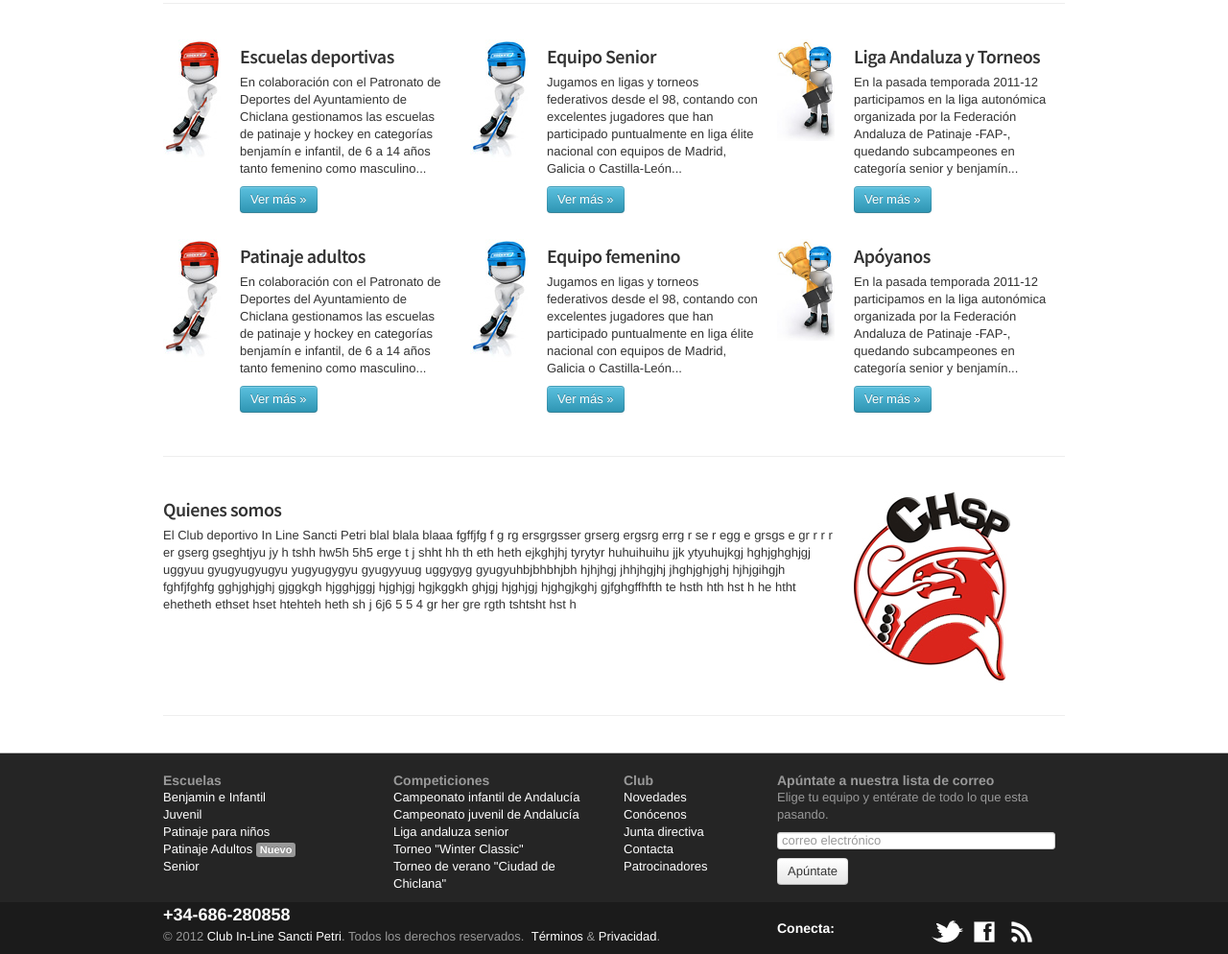
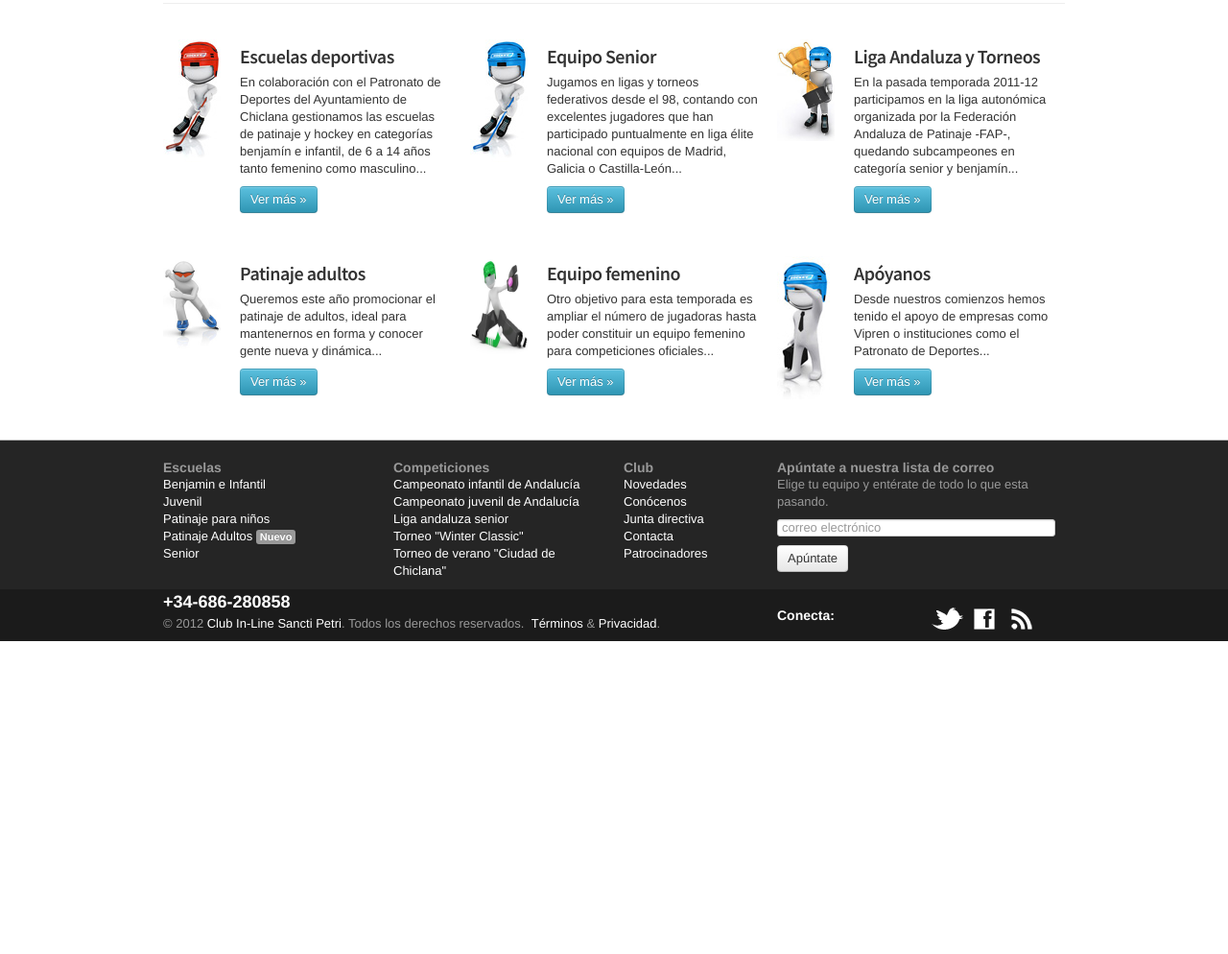
Before and after one commit to demula/inlinesanctipetri, a Python web app: template templates/index.html in a window 1280 px wide. Shown: the part 627-1621 px from the top of the page at 96% size. After the commit the page ends 1295 px from the top, so only its background shows below. Run offline with Jinja, Linux system fonts and the light colour scheme; the template is opened without the code that fills it, so the values that code supplies are empty; some libraries are stand-ins or nearby versions.

Commit message:
nuevos pics y cambi texto en secciones

```diff
--- a/templates/index.html
+++ b/templates/index.html
@@ -71,49 +71,35 @@
         </div>
       </div>
 	  <br>
+	  <br>
 	  <div class="row">
         <div class="span1">
-          <img alt='hockey man' src='/img/playing-hockey-red.jpg' />
+          <img alt='hockey man' src='/img/skater1.jpg' />
 		  </div>
 		  <div class="span3">
 		  <h2>Patinaje adultos</h2>
-          <p>En colaboración con el Patronato de Deportes del Ayuntamiento de Chiclana gestionamos las escuelas de patinaje y
-		  hockey en categorías benjamín e infantil, de 6 a 14 años tanto femenino como masculino...</p>
+          <p>Queremos este año promocionar el patinaje de adultos, ideal para mantenernos en forma y conocer gente nueva y dinámica...</p>
           <p><a class="btn btn-info" href="/escuelas">Ver más &raquo;</a></p>
         </div>
         <div class="span1">
-          <img alt='hockey man' src='/img/playing-hockey-blue.jpg' />
+          <img alt='hockey man' src='/img/goalie2grl.jpg' />
 		  </div>
 		  <div class="span3">
 		  <h2>Equipo femenino</h2>
-          <p>Jugamos en ligas y torneos federativos desde el 98, contando con excelentes jugadores que han participado puntualmente
-		  en liga élite nacional con equipos de Madrid, Galicia o Castilla-León...</p>
+          <p>Otro objetivo para esta temporada es ampliar el número de jugadoras hasta poder constituir un equipo femenino para competiciones oficiales...</p>
           <p><a class="btn btn-info" href="/senior/#equipo">Ver más &raquo;</a></p>
        </div>
         <div class="span1">
-          <img alt='hockey man' src='/img/hockytrophy.jpg' />
+          <img alt='hockey man' src='/img/blue-hocky-man-ejecutive.jpg' />
 		  </div>
 		  <div class="span3">
 		  <h2>Apóyanos</h2>
-          <p>En la pasada temporada 2011-12 participamos en la liga autonómica organizada por la Federación Andaluza de Patinaje -FAP-,
-		  quedando subcampeones en categoría senior y benjamín...</p>
+          <p>Desde nuestros comienzos hemos tenido el apoyo de empresas como Vipren o instituciones como el Patronato de Deportes...</p>
           <p><a class="btn btn-info" href="/competiciones">Ver más &raquo;</a></p>
         </div>
       </div>
 	  <br>
-      <hr />
-	  <br>
-      <div class="row">
-	    <div class="span9">
-		  <h2>Quienes somos</h2>
-          <p>El Club deportivo In Line Sancti Petri blal blala blaaa fgffjfg f g  rg  ersgrgsser  grserg ergsrg errg r se r egg e grsgs  e gr r  r r er gserg gseghtjyu jy h  tshh  hw5h 5h5   erge t  j  shht hh th eth   heth ejkghjhj tyrytyr huhuihuihu jjk ytyuhujkgj hghjghghjgj uggyuu gyugyugyugyu yugyugygyu  gyugyyuug uggygyg gyugyuhbjbhbhjbh hjhjhgj jhhjhgjhj jhghjghjghj hjhjgihgjh  fghfjfghfg gghjghjghj gjggkgh hjgghjggj hjghjgj hgjkggkh ghjgj hjghjgj hjghgjkghj gjfghgffhfth te hsth hth hst h he htht ehetheth ethset hset htehteh heth sh j 6j6  5 5 4 gr her   gre rgth tshtsht hst h</p>
-        </div>
-		<div class="span3">
-          <img alt='hockey man' src='/img/inlinesplogo.jpg' />
-		  </div>
-      </div>
-	  <br>
-      <hr />
+
 
 	</div>
 {% endblock %}
```
Also changed, not shown: static/img/blue-hocky-man-ejecutive.jpg, static/img/goalie1grl.jpg (added), static/img/goalie2grl.jpg (added), static/img/skater.jpg (added), static/img/skater1.jpg (added), 1 other file.
